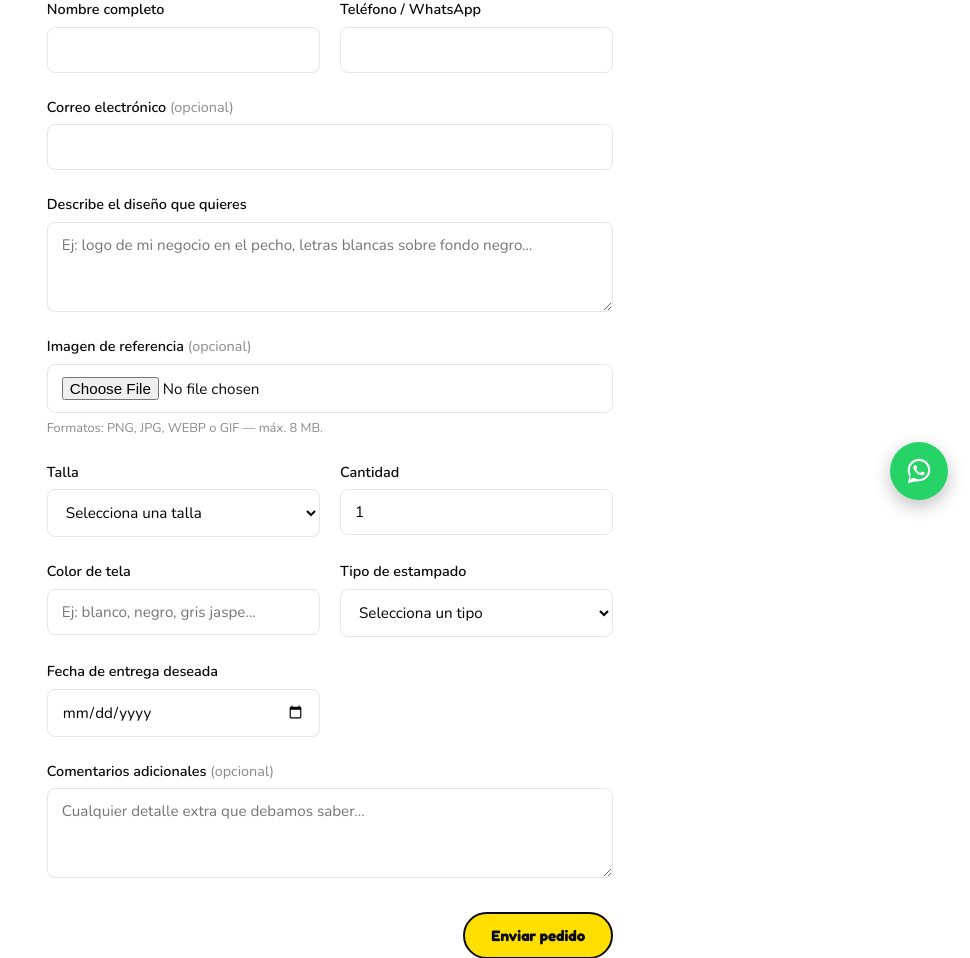
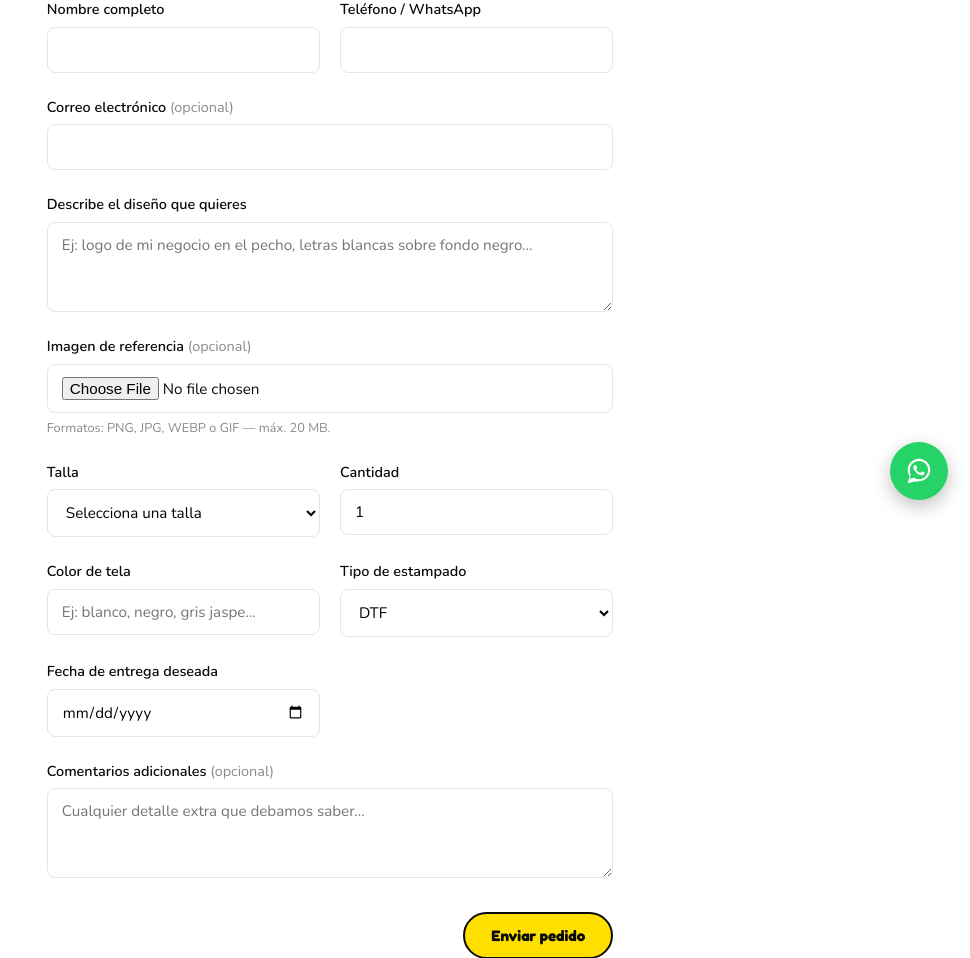
Before and after one commit to camilofonseca4890-ux/Vibrax, a Flask app: page /pedido in a window 1280 px wide. Shown: the part 278-1236 px from the top of the page, without its empty margins (310-1280 px from the left). Run offline with Flask 3, Linux system fonts and the light colour scheme.

Commit message:
Completo

```diff
--- a/app.py
+++ b/app.py
@@ -20,7 +20,7 @@ PANEL_PASSWORD_HASH = generate_password_hash(os.environ.get("PANEL_PASSWORD", "2
 app = Flask(__name__)
 app.config["SECRET_KEY"] = os.environ.get("SECRET_KEY", "cambia-esta-clave-en-produccion")
 app.config["UPLOAD_FOLDER"] = UPLOAD_FOLDER
-app.config["MAX_CONTENT_LENGTH"] = 8 * 1024 * 1024  # 8 MB por archivo
+app.config["MAX_CONTENT_LENGTH"] = 20 * 1024 * 1024  # 20 MB por archivo (fotos de celular)
 
 os.makedirs(UPLOAD_FOLDER, exist_ok=True)
 
@@ -197,6 +197,12 @@ def pagina_no_encontrada(error):
     return render_template("404.html"), 404
 
 
+@app.errorhandler(413)
+def archivo_muy_pesado(error):
+    flash("La imagen que intentaste subir pesa demasiado. Usa una foto de menos de 20 MB.", "error")
+    return redirect(url_for("pedido"))
+
+
 # ---------- Panel de pedidos (uso interno) ----------
 
 @app.route("/panel/login", methods=["GET", "POST"])
--- a/templates/pedido.html
+++ b/templates/pedido.html
@@ -45,7 +45,7 @@
       <div class="campo full">
         <label for="imagen_referencia">Imagen de referencia <span class="opcional">(opcional)</span></label>
         <input type="file" id="imagen_referencia" name="imagen_referencia" accept="image/png, image/jpeg, image/webp, image/gif" />
-        <span class="ayuda">Formatos: PNG, JPG, WEBP o GIF — máx. 8 MB.</span>
+        <span class="ayuda">Formatos: PNG, JPG, WEBP o GIF — máx. 20 MB.</span>
       </div>
 
       <div class="campo">
@@ -71,9 +71,8 @@
       <div class="campo">
         <label for="tipo_estampado">Tipo de estampado</label>
         <select id="tipo_estampado" name="tipo_estampado" required>
-          <option value="" disabled {{ 'selected' if not form.get('tipo_estampado') else '' }}>Selecciona un tipo</option>
-          {% for tipo in ["Estampado clásico", "Full color", "Vinilo textil", "Sublimación", "Bordado", "Otro"] %}
-          <option value="{{ tipo }}" {{ 'selected' if form.get('tipo_estampado') == tipo else '' }}>{{ tipo }}</option>
+          {% for tipo in ["DTF"] %}
+          <option value="{{ tipo }}" selected>{{ tipo }}</option>
           {% endfor %}
         </select>
       </div>
```
Also changed, not shown: 1 other file.
